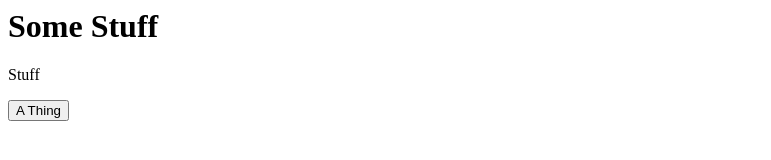
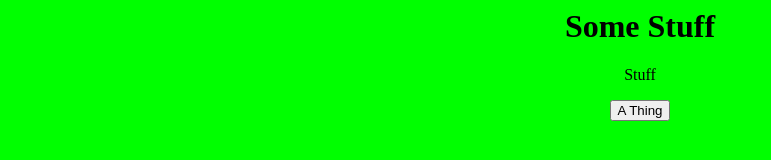
Before and after one commit to EnEmerson/EnEmerson.github.io, a plain HTML site: page index.html in a window 1280 px wide. Shown: the whole page, without its empty margins (0-771 px from the left). Drawn offline with Linux system fonts and the light colour scheme.

Commit message:
put h1 tag inside body and fix css style syntax

```diff
--- a/index.html
+++ b/index.html
@@ -1,35 +1,25 @@
 <html>
 <head>
 <title>En Emerson's Projects</title>
-<link rel = "stylesheet" href = "">
 <style>
 body{
-text-align: center,
-background-color: lime
+text-align: center;
+background-color: lime;
 }
-
 </style>
 </head>
-
+<body>
 <h1>Some Stuff</h1>
-
-<body>
 <p id = "para">Stuff</p>
-
 
 <button id = "aButton">A Thing</button>
 
-
-
-
 <script>
-
 document.getElementById("aButton").onclick = function clickedThing(){
 
-document.getElementById("para").innerHTML = "clicked a thing";
+ document.getElementById("para").innerHTML = "clicked a thing";
 
 }
-
 </script>
 </body>
 </html>
```
